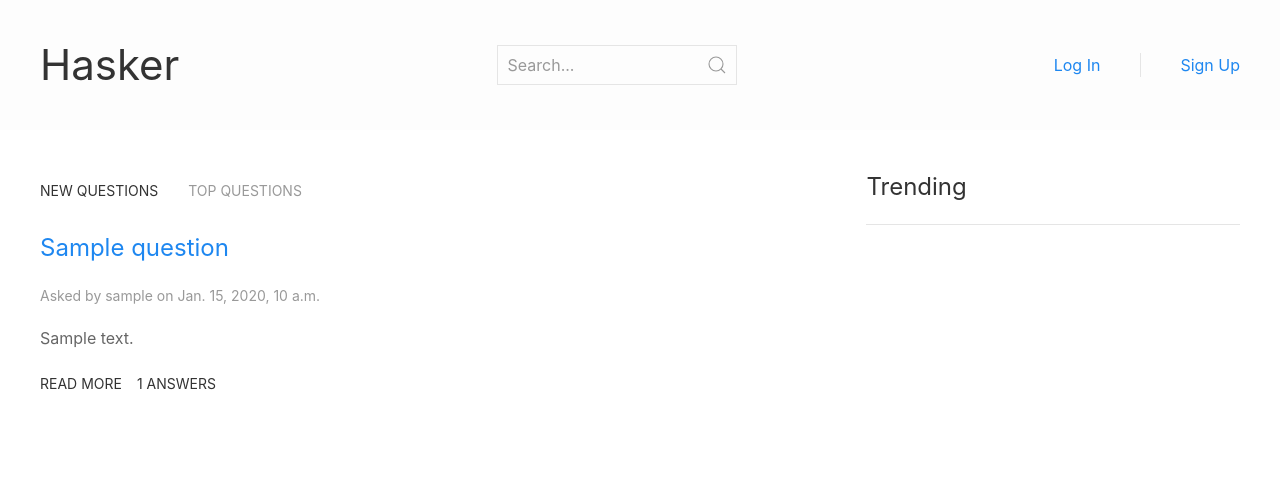
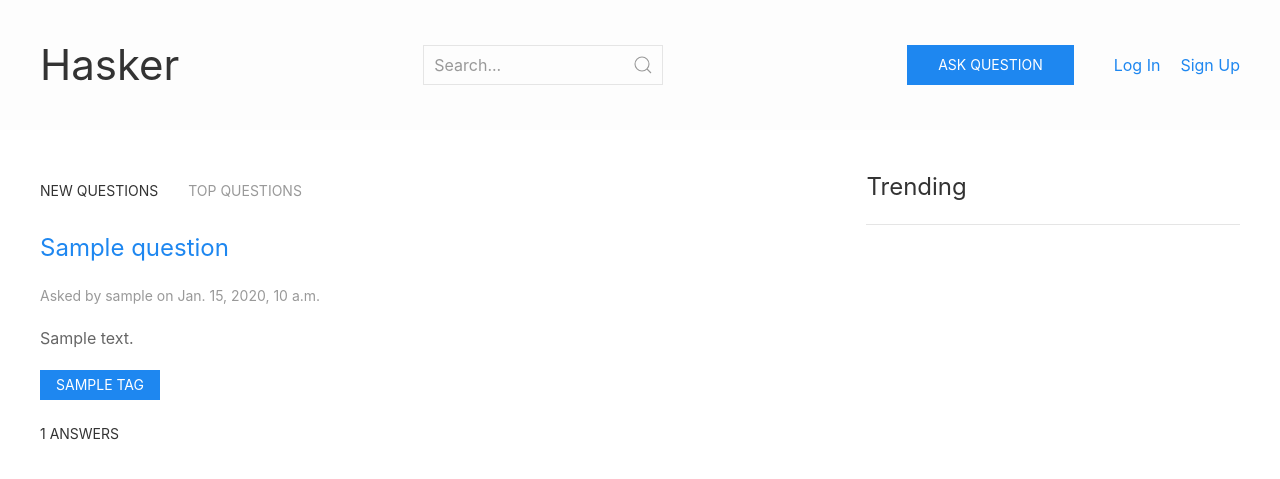
Before and after one commit to stkrizh/otus-django-hasker, a Django app: template templates/questions.html in a window 1280 px wide. Shown: the top 479 px of the page. Run offline with Django 3.2, Linux system fonts and the light colour scheme; the template is opened without the code that fills it: values that come from a table or form of the project are taken from there, others are empty; tables that the repository leaves empty hold one stand-in row (values such as "Sample post"); parts of the project's set-up code (start-up, migrations or seed data) failed here and were passed over; some libraries are stand-ins or nearby versions.

Commit message:
Add view for asking questions

```diff
--- a/questions/models.py
+++ b/questions/models.py
@@ -1,3 +1,7 @@
+from typing import List
+
+from django.conf import settings
+from django.core.exceptions import ObjectDoesNotExist
 from django.db import models
 
 
@@ -64,11 +68,24 @@ class AnswerVote(AbstractVote):
 
 
 class Question(AbstractPost):
-    title = models.CharField(blank=False, max_length=255)
+    title = models.CharField(
+        blank=False, max_length=settings.QUESTIONS_MAX_TITLE_LEN
+    )
     tags = models.ManyToManyField("Tag")
 
     def __str__(self):
         return self.title
+
+    def add_tags(self, tags: List[str], user) -> None:
+        if self.pk is None:
+            raise ValueError("Instance should be saved.")
+        for raw_tag in tags:
+            try:
+                tag = Tag.objects.get(name=raw_tag)
+            except ObjectDoesNotExist:
+                tag = Tag.objects.create(added=user, name=raw_tag)
+
+            self.tags.add(tag)
 
 
 class QuestionVote(AbstractVote):
@@ -90,7 +107,9 @@ class Tag(models.Model):
         related_name="added_tags",
         related_query_name="added_tag",
     )
-    name = models.CharField(blank=False, max_length=128)
+    name = models.CharField(
+        blank=False, max_length=settings.QUESTIONS_MAX_TAG_LEN
+    )
 
     def __str__(self):
         return self.name
--- a/questions/urls.py
+++ b/questions/urls.py
@@ -20,4 +20,5 @@ from . import views
 
 urlpatterns = [
     path("", views.Index.as_view(), name="index"),
+    path("ask", views.Ask.as_view(), name="ask")
 ]
--- a/templates/base.html
+++ b/templates/base.html
@@ -23,28 +23,25 @@
                         <input class="uk-search-input" type="search" placeholder="Search...">
                     </form>
                 </div>
-                <div>
+                <div class="uk-grid" uk-grid>
+                    <div class="uk-flex uk-flex-middle">
+                        <a href="{% url 'ask' %}" class="uk-button uk-button-primary">Ask Question</a>
+                    </div>
                     {% if request.user.is_authenticated %}
-                    <div class="uk-grid-divider" uk-grid>
-                        <div class="uk-flex uk-flex-row uk-flex-middle">
+                    <div class="uk-flex uk-flex-middle">
                         <a href="" class="userphoto uk-margin-right" style="background-image: url({{ request.user.get_photo_url }})"></a>
                         <a href="">{{ request.user.username }}</a>
                     </div>
-                        <div>
+                    <div class="uk-flex uk-flex-middle">
                         <form method="POST" action={% url 'logout' %}>
                             <button class="uk-button uk-button-default">Log Out</button>
                             {% csrf_token %}
                         </form>
                     </div>
-                    </div>
                     {% else %}
-                    <div class="uk-grid-divider" uk-grid>
-                        <div>
-                            <a href="{% url 'login' %}">Log In</a>
-                        </div>
-                        <div>
+                    <div class="uk-flex uk-flex-middle">
+                        <a href="{% url 'login' %}" class="uk-margin-right">Log In</a>
                         <a href="{% url 'signup' %}">Sign Up</a>
-                        </div>
                     </div>
                     {% endif %}
                 </div>
--- a/templates/questions.html
+++ b/templates/questions.html
@@ -20,11 +20,13 @@
             <p class="uk-article-meta">Asked by <a href="#">{{ question.author }}</a> on {{ question.posted }}</p>
             <p>{{ question.content }}</p>
 
-            <div class="uk-grid-small uk-child-width-auto" uk-grid>
+            <div>
                 <div>
-                    <a class="uk-button uk-button-text" href="#">Read more</a>
+                    {% for tag in question.tags.all %}
+                    <a class="uk-button uk-button-primary uk-button-small" href="#">{{ tag.name }}</a>
+                    {% endfor %}
                 </div>
-                <div>
+                <div class="uk-margin-top">
                     <a class="uk-button uk-button-text" href="#">{{ question.answers.count }} answers</a>
                 </div>
             </div>
```
Also changed, not shown: config/settings.py (+8 -1 lines), questions/views.py (+30 -2 lines). Lines whose indentation alone changed are shown as unchanged.
